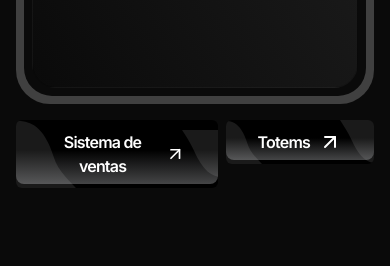
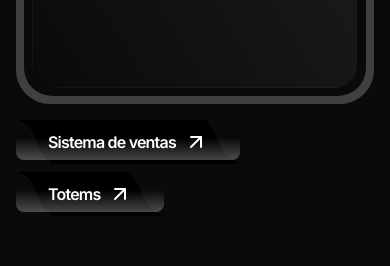
Before and after one commit to AndresPravata/web-nueva-andex, a Next.js app: page / in a window 390 px wide. Shown: the part 1520-1786 px from the top of the page. Built offline with nearby package versions, Linux system fonts and the light colour scheme.

Commit message:
added imgs to step3 & 4

```diff
--- a/src/components/features/products.tsx
+++ b/src/components/features/products.tsx
@@ -103,12 +103,14 @@ export function Products() {
               "md:group-hover:-translate-y-6"
             )}
             step3imgClass={cn(
-              "pointer-events-none w-[80%] md:w-[60%] border border-stone-100/10 dark:border-stone-700 rounded-t-[24px] transition-all duration-500 overflow-hidden",
-              "left-[0%] top-[6%] md:top-[-10%] md:left-[40%]"
+              "pointer-events-none w-[80%] md:w-[50%] border border-stone-100/10 transition-all duration-500 dark:border-stone-700/50",
+              "max-md:scale-[160%] max-md:rounded-[24px] rounded-[24px] left-[0%] top-[8%] md:left-[35px] md:top-[8%]",
+              "md:group-hover:translate-y-2"
             )}
             step4imgClass={cn(
-              "pointer-events-none w-[75%] md:w-[50%] border border-stone-100/10 dark:border-stone-700 rounded-[24px] transition-all duration-500 overflow-hidden",
-              "left-[0%] top-[4%] md:top-[-10%] md:left-[50%]"
+              "pointer-events-none w-[80%] md:w-[50%] border border-stone-100/10 transition-all duration-500 dark:border-stone-700/50",
+              "max-md:scale-[160%] max-md:rounded-[24px] rounded-[24px] left-[0%] top-[8%] md:left-[35px] md:top-[8%]",
+              "md:group-hover:translate-y-2"
             )}
             // Example images
             image={{
@@ -125,7 +127,7 @@ export function Products() {
           />
         </div>
       </div>
-      <div className="flex gap-2 mt-4">
+      <div className="flex gap-2 mt-4 md:flex-row flex-col">
         <Link href="/paltasys">
           <button className="relative inline-flex items-center justify-center px-8 py-2.5 overflow-hidden tracking-tighter text-white bg-black rounded-md group">
             <span className="absolute w-0 h-0 transition-all duration-500 ease-out bg-yellow-600 rounded-full group-hover:w-56 group-hover:h-56" />
@@ -136,7 +138,7 @@ export function Products() {
                 viewBox="0 0 487 487"
               >
                 <path
-                  fillOpacity=".1"
+                  fillOpacity=".04"
                   fillRule="nonzero"
                   fill="#FFF"
                   d="M0 .3c67 2.1 134.1 4.3 186.3 37 52.2 32.7 89.6 95.8 112.8 150.6 23.2 54.8 32.3 101.4 61.2 149.9 28.9 48.4 77.7 98.8 126.4 149.2H0V.3z"
@@ -150,7 +152,7 @@ export function Products() {
                 viewBox="0 0 487 487"
               >
                 <path
-                  fillOpacity=".1"
+                  fillOpacity=".04"
                   fillRule="nonzero"
                   fill="#FFF"
                   d="M487 486.7c-66.1-3.6-132.3-7.3-186.3-37s-95.9-85.3-126.2-137.2c-30.4-51.8-49.3-99.9-76.5-151.4C70.9 109.6 35.6 54.8.3 0H487v486.7z"
@@ -173,7 +175,7 @@ export function Products() {
                 viewBox="0 0 487 487"
               >
                 <path
-                  fillOpacity=".1"
+                  fillOpacity=".04"
                   fillRule="nonzero"
                   fill="#FFF"
                   d="M0 .3c67 2.1 134.1 4.3 186.3 37 52.2 32.7 89.6 95.8 112.8 150.6 23.2 54.8 32.3 101.4 61.2 149.9 28.9 48.4 77.7 98.8 126.4 149.2H0V.3z"
@@ -187,7 +189,7 @@ export function Products() {
                 viewBox="0 0 487 487"
               >
                 <path
-                  fillOpacity=".1"
+                  fillOpacity=".04"
                   fillRule="nonzero"
                   fill="#FFF"
                   d="M487 486.7c-66.1-3.6-132.3-7.3-186.3-37s-95.9-85.3-126.2-137.2c-30.4-51.8-49.3-99.9-76.5-151.4C70.9 109.6 35.6 54.8.3 0H487v486.7z"
--- a/src/components/ui/feature-carousel.tsx
+++ b/src/components/ui/feature-carousel.tsx
@@ -741,13 +741,24 @@ export function FeatureCarousel({
            * - Triggers animation complete callback
            */
           return (
-            <AnimatedStepImage
-              alt={image.alt}
-              className={clsx(step3imgClass, "rounded-2xl")}
-              src={image.step3light}
-              preset="fadeInScale"
+            <motion.div
+              className="relative w-full h-full"
               onAnimationComplete={handleAnimationComplete}
-            />
+            >
+              <AnimatedStepImage
+                alt={image.alt}
+                className={clsx(step3imgClass, "rounded-2xl")}
+                src={image.step3light}
+                preset="fadeInScale"
+              />
+              <AnimatedStepImage
+                alt={image.alt}
+                className={clsx(step1img2Class, "rounded-2xl")}
+                src={image.step3light}
+                preset="fadeInScale"
+                delay={0.1}
+              />
+            </motion.div>
           );
         case 3:
           /**
@@ -762,12 +773,17 @@ export function FeatureCarousel({
           return (
             <motion.div
               className="relative w-full h-full"
-              {...ANIMATION_PRESETS.fadeInScale}
               onAnimationComplete={handleAnimationComplete}
             >
               <AnimatedStepImage
                 alt={image.alt}
                 className={clsx(step4imgClass)}
+                src={image.step4light}
+                preset="fadeInScale"
+              />
+              <AnimatedStepImage
+                alt={image.alt}
+                className={clsx(step2img2Class)}
                 src={image.step4light}
                 preset="fadeInScale"
                 delay={0.1}
```
